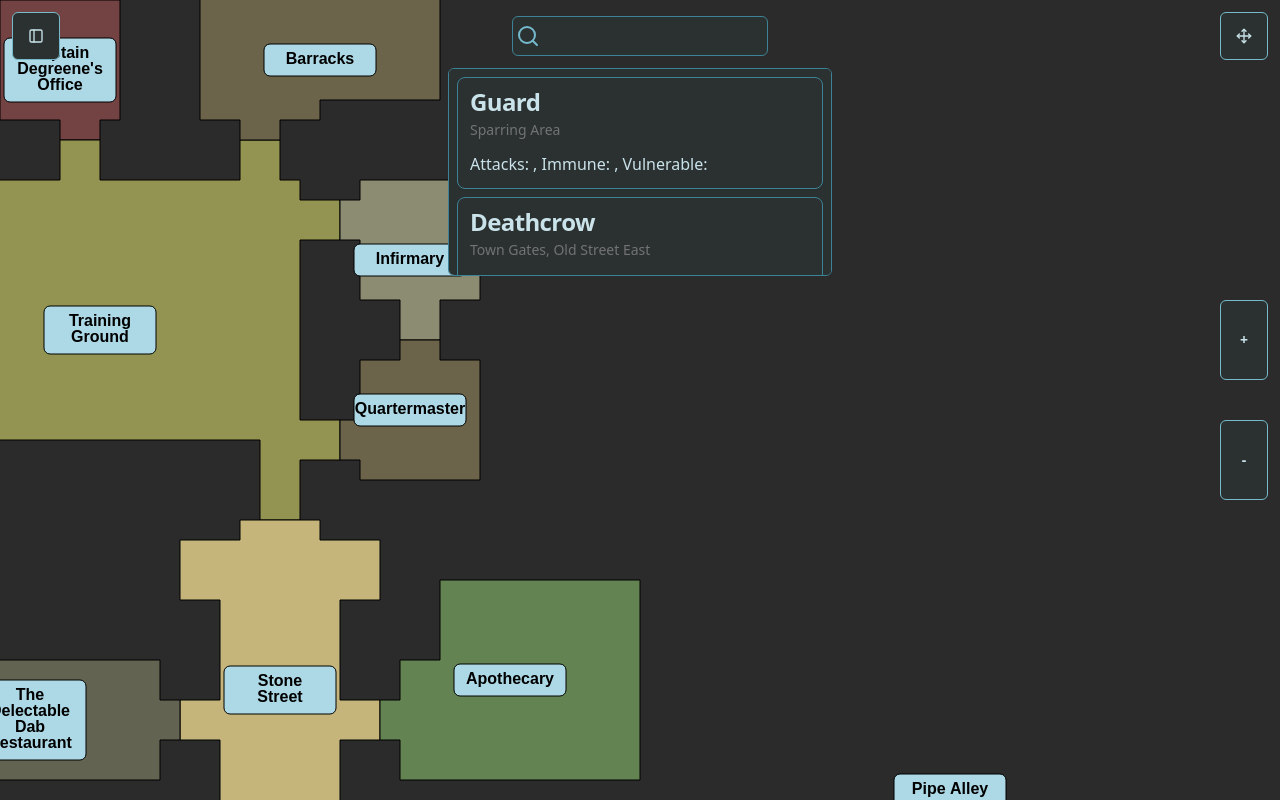
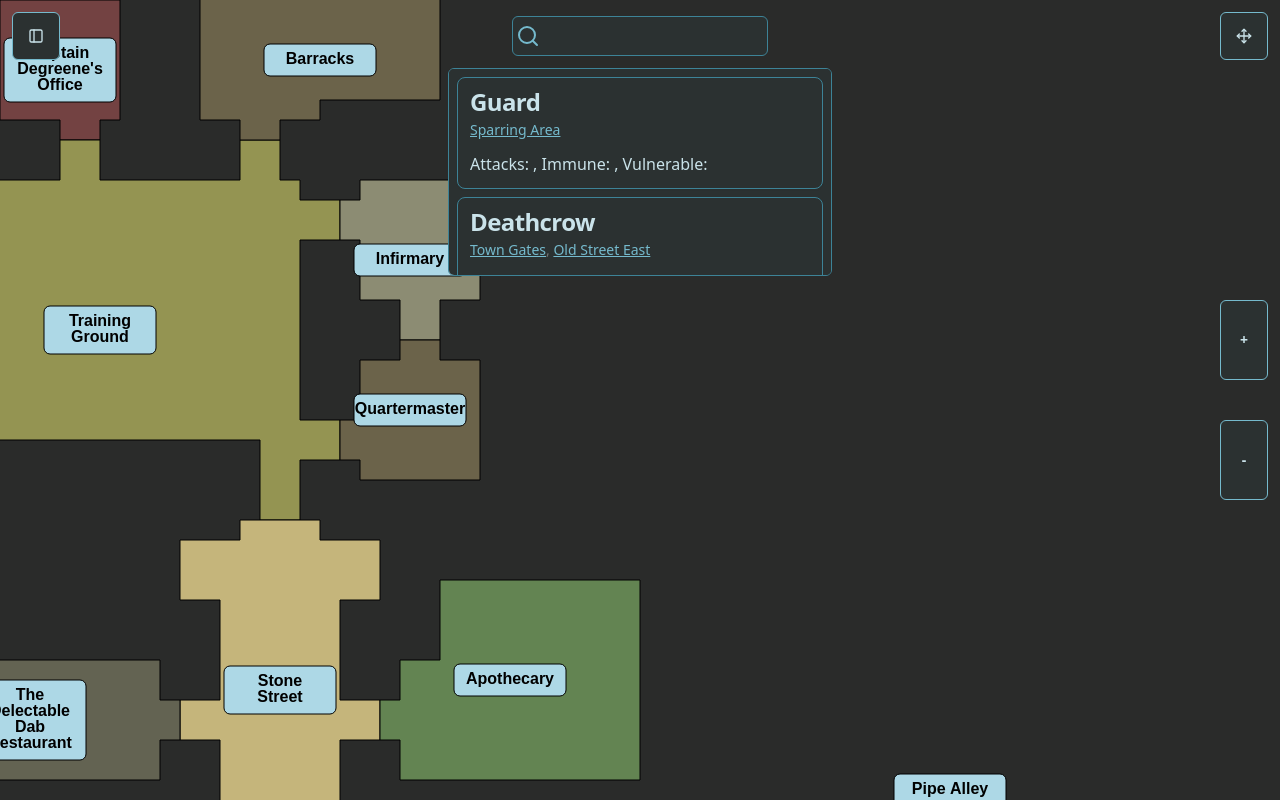
Before and after one commit to jrbarnhart/brighter-shores-map, a React (Vite) app: page / in a window 1280 px wide. Built offline with nearby package versions, Linux system fonts and the light colour scheme.

Commit message:
Adjust style

```diff
--- a/src/components/roomLink/RoomLink.tsx
+++ b/src/components/roomLink/RoomLink.tsx
@@ -16,7 +16,11 @@ export default function RoomLink({
   };
 
   return (
-    <a onClick={handleClick} href={`/${roomId}`}>
+    <a
+      className="underline text-sidebar-accent"
+      onClick={handleClick}
+      href={`/${roomId}`}
+    >
       {text}
     </a>
   );
```
